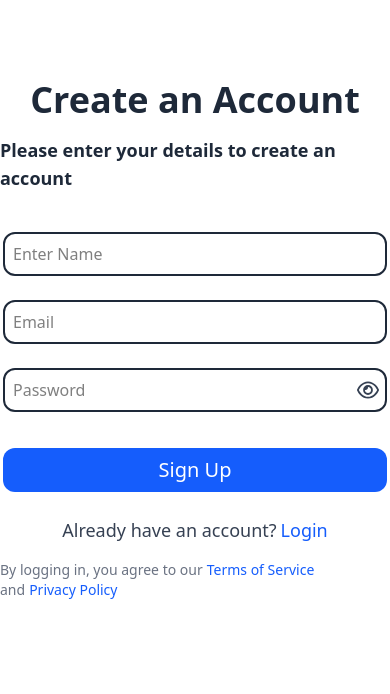
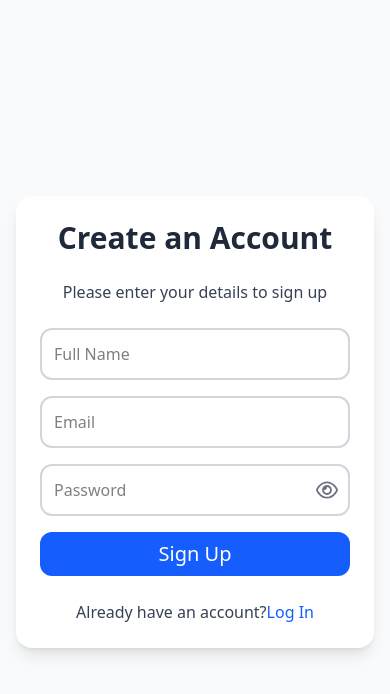
Before and after one commit to SupritamSarkar/Expense-Tracker, a React (Vite) app in the folder frontend/expense-tracker/: page /signUp in a window 390 px wide. Shown: the top 694 px of the page. Built offline with nearby package versions, Linux system fonts and the light colour scheme.

Commit message:
modify login signup responsiveness

```diff
--- a/frontend/expense-tracker/src/components/Inputs/Input.jsx
+++ b/frontend/expense-tracker/src/components/Inputs/Input.jsx
@@ -4,23 +4,21 @@ import { FaRegEye, FaRegEyeSlash } from 'react-icons/fa6';
 const Input = ({ value, onChange, placeholder, type }) => {
   const [showPassword, setShowPassword] = useState(false);
 
-  const toggleShowPassword = () => {
-    setShowPassword((prev) => !prev);
-  };
+  const toggleShowPassword = () => setShowPassword((prev) => !prev);
 
   return (
-    <div className='relative w-full'>
+    <div className="relative w-full">
       <input
-        type={type === 'password' && showPassword ? 'text' : type}
+        type={type === "password" && showPassword ? "text" : type}
         placeholder={placeholder}
-        className='w-full p-2 border-2 border-gray-800 rounded-xl focus:outline-none focus:ring-2 focus:ring-blue-500'
+        className="w-full p-3 pr-10 border-2 border-gray-300 rounded-xl focus:outline-none focus:ring-2 focus:ring-blue-500 transition"
         value={value}
         onChange={(e) => onChange(e.target.value)}
       />
 
-      {type === 'password' && (
+      {type === "password" && (
         <span
-          className='absolute right-2 top-1/2 transform -translate-y-1/2 cursor-pointer text-gray-700'
+          className="absolute right-3 top-1/2 transform -translate-y-1/2 cursor-pointer text-gray-500"
           onClick={toggleShowPassword}
         >
           {showPassword ? <FaRegEyeSlash size={22} /> : <FaRegEye size={22} />}
@@ -30,4 +28,5 @@ const Input = ({ value, onChange, placeholder, type }) => {
   );
 };
 
+
 export default Input;
--- a/frontend/expense-tracker/src/pages/Auth/Login.jsx
+++ b/frontend/expense-tracker/src/pages/Auth/Login.jsx
@@ -1,113 +1,84 @@
-import React,{useState} from 'react'
-import {Link, useNavigate} from 'react-router-dom'
-import Input from '../../components/Inputs/Input'
-import {validateEmail} from '../../utils/helper'
-import axiosInstance from '../../utils/axiosInstance'
-import { API_PATHS } from '../../utils/apiPaths'
-import { UserContext } from '../../context/UserContext'
+import React, { useState, useContext } from "react";
+import { Link, useNavigate } from "react-router-dom";
+import Input from "../../components/Inputs/Input";
+import { validateEmail } from "../../utils/helper";
+import axiosInstance from "../../utils/axiosInstance";
+import { API_PATHS } from "../../utils/apiPaths";
+import { UserContext } from "../../context/UserContext";
 
 const Login = () => {
+  const [email, setEmail] = useState("");
+  const [password, setPassword] = useState("");
+  const [error, setError] = useState("");
+  const [loading, setLoading] = useState(false); // <-- Added
+  const navigate = useNavigate();
+  const { updateUser } = useContext(UserContext);
 
-    //State variables for form fields
-    //and error handling
-
-    const [email, setEmail] = useState('')
-    const [password, setPassword] = useState('')
-    const [error, setError] = useState('')
-    const navigate = useNavigate()
-
-    const {updateUser} = React.useContext(UserContext)    // Access the updateUser function from UserContext
-
-    //Handle Login form submit
-    const handleLogin = async (e) => {
-      e.preventDefault()           // Prevent default form submission behavior
-      if(!email || !password){                // Check if all fields are filled
-        setError('Please fill all fields')
-        return
-      }
-      if(!validateEmail(email)){          // Validate email format
-        setError('Please enter a valid email')
-        return
-      }
-      setError('') // Reset error message
-
-      //Make API call to login user
-      try{
-        const response = await axiosInstance.post(API_PATHS.AUTH.LOGIN, {    // API call to login user
-          email,
-          password
-        })
-        const {token,user} = response.data      // Destructure token and user from response data
-
-        if(token){
-          localStorage.setItem('token', token) // Store token in localStorage
-          updateUser(user) // Update user context
-          localStorage.setItem('user', JSON.stringify(user)) // Store user info in localStorage
-          navigate('/dashboard');
-        }
-      }
-      catch(err){
-        console.error('Login error:', err)
-        if(err.response && err.response.data && err.response.data.message){
-          setError(err.response.data.message) // Set error message from server response
-        } else {
-          setError('An error occurred during login. Please try again.')
-        }
-      }
-
+  const handleLogin = async (e) => {
+    e.preventDefault();
+    if (!email || !password) {
+      setError("Please fill all fields");
+      return;
+    }
+    if (!validateEmail(email)) {
+      setError("Please enter a valid email");
+      return;
     }
 
+    setError("");
+    setLoading(true); // <-- Start loading
+
+    try {
+      const response = await axiosInstance.post(API_PATHS.AUTH.LOGIN, { email, password });
+      const { token, user } = response.data;
+
+      if (token) {
+        localStorage.setItem("token", token);
+        updateUser(user);
+        localStorage.setItem("user", JSON.stringify(user));
+        navigate("/dashboard");
+      }
+    } catch (err) {
+      setError(
+        err.response?.data?.message || "An error occurred during login. Please try again."
+      );
+    } finally {
+      setLoading(false); // <-- Stop loading
+    }
+  };
 
   return (
-    <div >
-      <div className='flex flex-col items-center justify-center h-full gap-4  '>
-        <h3 className='text-4xl font-extrabold text-gray-800 dark:text-black pt-20'>
-        Log in
-        </h3>
+    <div className="min-h-screen flex flex-col items-center justify-center p-4 bg-gray-50">
+      <div className="bg-white shadow-lg rounded-2xl p-6 w-full max-w-sm flex flex-col items-center gap-6">
+        <h3 className="text-3xl font-extrabold text-gray-800">Log in</h3>
+        <p className="text-gray-700 text-center">Please enter your details to log in</p>
 
-        <p className='text-gray-800 font-semibold text-lg pb-6'>
-            Please enter your details to log in
-        </p>
+        <form className="flex flex-col gap-4 w-full" onSubmit={handleLogin}>
+          <Input type="email" placeholder="Email" value={email} onChange={setEmail} />
+          <Input type="password" placeholder="Password" value={password} onChange={setPassword} />
 
-        <form className='flex flex-col gap-6 w-full max-w-sm' onSubmit={handleLogin}>
+          {error && <p className="text-red-500 text-center text-sm">{error}</p>}
 
-          <Input
-            type='email'
-            placeholder='Email'
-            value={email}
-            onChange={setEmail}
-          />
-          <Input
-            type='password'
-            placeholder='Password'
-            value={password}
-            onChange={setPassword}
-          />
-          {error && <p className='text-red-600 text-sm'>{error}</p>}
-
-          <button type='submit' className='bg-blue-600 text-white text-xl py-2 rounded-xl hover:bg-blue-700 transition cursor-pointer mt-3'>
-            Log in
+          <button
+            type="submit"
+            disabled={loading}
+            className={`${
+              loading ? "bg-blue-400 cursor-not-allowed" : "bg-blue-600 hover:bg-blue-700"
+            } text-white text-xl py-2 rounded-xl transition`}
+          >
+            {loading ? "Please wait..." : "Log in"}
           </button>
 
-          <p className='text-gray-700 dark:text-gray-700 text-lg text-center'>
-            Don't have an account?
-            <Link to='/signup' className='text-blue-600 hover:underline ml-1 cursor-pointer'>
+          <p className="text-center text-base text-gray-700 mt-2">
+            Don’t have an account?
+            <Link to="/signup" className="text-blue-600 hover:underline ml-1">
               Sign Up
             </Link>
           </p>
         </form>
-        <p className='text-gray-500 dark:text-gray-400 text-sm'>
-          By logging in, you agree to our
-          <Link to='/terms' className='text-blue-600 hover:underline ml-1 cursor-pointer'>
-            Terms of Service
-          </Link> and
-          <Link to='/privacy' className='text-blue-600 hover:underline ml-1 cursor-pointer'>
-            Privacy Policy
-          </Link>
-        </p>
-        </div>
+      </div>
     </div>
-  )
-}
+  );
+};
 
-export default Login
+export default Login;
--- a/frontend/expense-tracker/src/pages/Auth/SignUp.jsx
+++ b/frontend/expense-tracker/src/pages/Auth/SignUp.jsx
@@ -1,123 +1,88 @@
-import React,{useState} from 'react'
-import {Link, useNavigate} from 'react-router-dom'
-import Input from '../../components/Inputs/Input'
-import {validateEmail} from '../../utils/helper'
-import axiosInstance from '../../utils/axiosInstance'
-import { API_PATHS } from '../../utils/apiPaths'
-import { UserContext } from '../../context/UserContext'
-import { useContext } from 'react'
+import React, { useState, useContext } from "react";
+import { Link, useNavigate } from "react-router-dom";
+import Input from "../../components/Inputs/Input";
+import { validateEmail } from "../../utils/helper";
+import axiosInstance from "../../utils/axiosInstance";
+import { API_PATHS } from "../../utils/apiPaths";
+import { UserContext } from "../../context/UserContext";
 
 
 const SignUp = () => {
-    //State variables for form fields
-    //and error handling
-    const [fullName, setFullName] = useState('')
-    const [email, setEmail] = useState('')
-    const [password, setPassword] = useState('')
+  const [fullName, setFullName] = useState("");
+  const [email, setEmail] = useState("");
+  const [password, setPassword] = useState("");
+  const [error, setError] = useState("");
+  const [loading, setLoading] = useState(false); // <-- Added
+  const navigate = useNavigate();
+  const { updateUser } = useContext(UserContext);
 
-    const [error, setError] = useState('')
-    const navigate = useNavigate()
-    const { updateUser } = useContext(UserContext)
+  const handleSignUp = async (e) => {
+    e.preventDefault();
 
-    //Handle SignUp form submit
-    const handleSignUp = async (e) => {
-      e.preventDefault()        // Prevent default form submission behavior
-      if(!fullName || !email || !password){     // Check if all fields are filled
-        setError('Please fill all fields')
-        return
-      }
-      if(!validateEmail(email)){          // Validate email format
-        setError('Please enter a valid email')
-        return
-      }
-      setError('') // Reset error message
-
-      //Make API call to register user
-      try{
-        const response = await axiosInstance.post(API_PATHS.AUTH.REGISTER, {     // API call to register user
-          fullName,
-          email,
-          password
-        })
-        const {token,user} = response.data    // Destructure token and user from response data
-
-        if(token){
-          localStorage.setItem('token', token) // Store token in localStorage
-          updateUser(user) // Update user context
-          localStorage.setItem('user', JSON.stringify(user)) // Store user info in localStorage
-          navigate('/dashboard');
-        }
-      }
-      catch(err){
-        console.error('sign up error:', err)
-        if(err.response && err.response.data && err.response.data.message){             // Check if error response contains a message
-          setError(err.response.data.message) // Set error message from server response
-        } else {
-          setError('An error occurred during signup. Please try again.')
-        }
-      }
-
+    if (!fullName || !email || !password) {
+      setError("Please fill all fields");
+      return;
+    }
+    if (!validateEmail(email)) {
+      setError("Please enter a valid email");
+      return;
     }
 
+    setError("");
+    setLoading(true); // <-- Start loading
 
+    try {
+      const response = await axiosInstance.post(API_PATHS.AUTH.REGISTER, { fullName, email, password });
+      const { token, user } = response.data;
 
+      if (token) {
+        localStorage.setItem("token", token);
+        updateUser(user);
+        localStorage.setItem("user", JSON.stringify(user));
+        navigate("/dashboard");
+      }
+    } catch (err) {
+      setError(
+        err.response?.data?.message || "An error occurred during signup. Please try again."
+      );
+    } finally {
+      setLoading(false); // <-- Stop loading
+    }
+  };
 
   return (
-    <div >
-      <div className='flex flex-col items-center justify-center h-full gap-4'>
-        <h3 className='text-4xl font-extrabold text-gray-800 dark:text-black pt-20'>
-        Create an Account
-        </h3>
+    <div className="min-h-screen flex flex-col items-center justify-center p-4 bg-gray-50">
+      <div className="bg-white shadow-lg rounded-2xl p-6 w-full max-w-sm flex flex-col items-center gap-6">
+        <h3 className="text-3xl font-extrabold text-gray-800">Create an Account</h3>
+        <p className="text-gray-700 text-center">Please enter your details to sign up</p>
 
-        <p className='text-gray-800 font-semibold text-lg pb-6'>
-          Please enter your details to create an account
-        </p>
+        <form className="flex flex-col gap-4 w-full" onSubmit={handleSignUp}>
+          <Input type="text" placeholder="Full Name" value={fullName} onChange={setFullName} />
+          <Input type="email" placeholder="Email" value={email} onChange={setEmail} />
+          <Input type="password" placeholder="Password" value={password} onChange={setPassword} />
 
-        <form className='flex flex-col gap-6 w-full max-w-sm' onSubmit={handleSignUp}>
+          {error && <p className="text-red-500 text-center text-sm">{error}</p>}
 
-            <Input
-            type='text'
-            placeholder='Enter Name'
-            value={fullName}
-            onChange={setFullName}
-          />
-
-          <Input
-            type='email'
-            placeholder='Email'
-            value={email}
-            onChange={setEmail}
-          />
-          <Input
-            type='password'
-            placeholder='Password'
-            value={password}
-            onChange={setPassword}
-          />
-          {error && <p className='text-red-500 text-sm'>{error}</p>}
-          <button type='submit' className='bg-blue-600 text-white text-xl py-2 rounded-xl hover:bg-blue-700 transition cursor-pointer mt-3'>
-            Sign Up
+          <button
+            type="submit"
+            disabled={loading}
+            className={`${
+              loading ? "bg-blue-400 cursor-not-allowed" : "bg-blue-600 hover:bg-blue-700"
+            } text-white text-xl py-2 rounded-xl transition`}
+          >
+            {loading ? "Please wait..." : "Sign Up"}
           </button>
 
-          <p className='text-gray-700 dark:text-gray-700 text-lg text-center'>
+          <p className="text-center text-base text-gray-700 mt-2">
             Already have an account?
-            <Link to='/login' className='text-blue-600 hover:underline ml-1 cursor-pointer'>
-              Login
+            <Link to="/login" className="text-blue-600 hover:underline">
+              Log In
             </Link>
           </p>
         </form>
-        <p className='text-gray-500 dark:text-gray-400 text-sm'>
-          By logging in, you agree to our
-          <Link to='/terms' className='text-blue-600 hover:underline ml-1 cursor-pointer'>
-            Terms of Service
-          </Link> and
-          <Link to='/privacy' className='text-blue-600 hover:underline ml-1 cursor-pointer'>
-            Privacy Policy
-          </Link>
-        </p>
-        </div>
+      </div>
     </div>
-  )
-}
+  );
+};
 
-export default SignUp
+export default SignUp;
```
